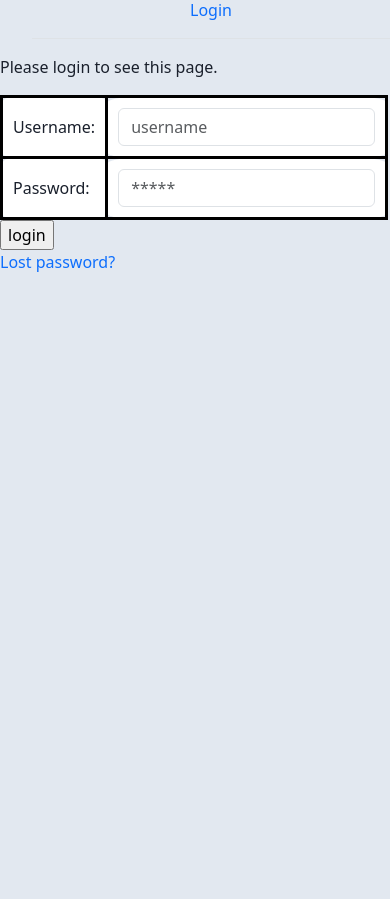
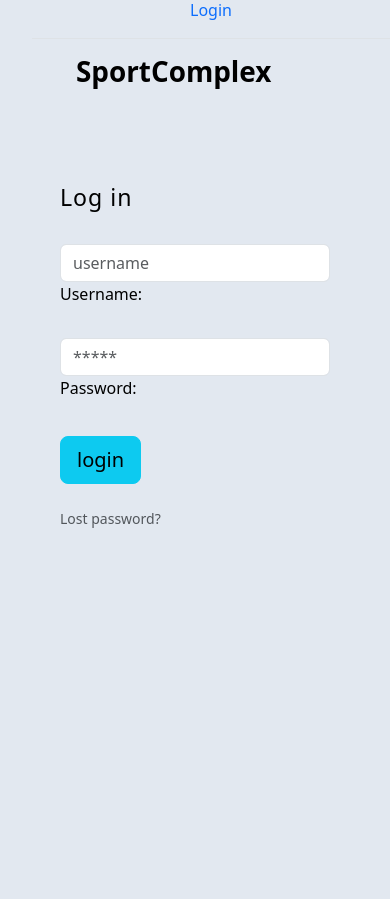
Before and after one commit to zhekan4ik2001/sportcomplex, a Django app: page /login/?next=/login/ in a window 390 px wide. Shown: the part 126-1025 px from the top of the page. Before the commit the page ends 398 px from the top, so only its background shows below. Run offline with Django 4.2, Linux system fonts and the light colour scheme; parts of the project's set-up code (start-up, migrations or seed data) failed here and were passed over; some libraries are stand-ins or nearby versions.

Commit message:
Remove autospin. Format login page. Format button to shudale

```diff
--- a/application/templates/application/profile.html
+++ b/application/templates/application/profile.html
@@ -84,8 +84,8 @@
                 <div class="row">
                     <div class="col-sm-3">
                     </div>
-                    <div class="col-sm-9 text-secondary">
-                        <a href="/schedule" class="nav-link px-2 link-secondary">{% translate "Schedule" %}</a>
+                    <div class="col-sm-9">
+                        <a class="btn bg-primary p-2 text-white" href="/schedule">{% translate "Schedule" %}</a>
                     </div>
                 </div>
                 <hr>
--- a/application/templates/application/schedule.html
+++ b/application/templates/application/schedule.html
@@ -45,7 +45,7 @@
                     </div>
             {% endfor %}
         </div>
-        <div id="carouselExampleControls" class="carousel slide bg-secondary rounded" data-bs-ride="carousel" style="height: 385px;">
+        <div id="carouselExampleControls" class="carousel slide bg-secondary rounded" style="height: 385px;">
             <div class="carousel-inner">
                 <div class="carousel-item" id="month-1"></div>
                 <div class="carousel-item active" id="month"></div>
@@ -91,9 +91,7 @@
                         calendarHtml += "<td></td>";
                     } else {
                         let info = checkTraning(new Date(year, month, day))
-                        if (info[0] == "individual"){
-                            calendarHtml += "<td class='bg-success text-white'>" + day + "</td>";
-                        } else if(info[0] == "group"){
+                        if (info != "false"){
                             calendarHtml += "<td class='bg-primary text-white'>" + day + "</td>";
                         } else {
                             calendarHtml += "<td>" + day + "</td>";
--- a/application/templates/registration/login.html
+++ b/application/templates/registration/login.html
@@ -9,31 +9,55 @@
   {% if user.is_authenticated %}
     <p>Your account doesn't have access to this page. To proceed,
     please login with an account that has access.</p>
-  {% else %}
-    <p>Please login to see this page.</p>
   {% endif %}
 {% endif %}
 
-<form method="post" action="{% url 'application:login' %}">
-{% csrf_token %}
-<table>
 
-<tr>
-  <td>{{ form.username.label_tag }}</td>
-  <td>{{ form.username }}</td>
-</tr>
 
-<tr>
-  <td>{{ form.password.label_tag }}</td>
-  <td>{{ form.password }}</td>
-</tr>
-</table>
+<section class="vh-100">
+  <div class="container-fluid">
+    <div class="row">
+      <div class="col-sm-6 text-black">
 
-<input type="submit" value="login" />
-<input type="hidden" name="next" value="{{ next }}" />
-</form>
+        <div class="px-5 ms-xl-4">
+          <i class="fas fa-crow fa-2x me-3 pt-5 mt-xl-4" style="color: #709085;"></i>
+          <span class="h1 fw-bold mb-0">SportComplex</span>
+        </div>
 
-{# Assumes you setup the password_reset view in your URLconf #}
-<p><a href="{% url 'application:password_reset' %}">Lost password?</a></p>
+        <div class="d-flex align-items-center h-custom-2 px-5 ms-xl-4 mt-5 pt-5 pt-xl-0 mt-xl-n5">
+
+          <form style="width: 23rem;" method="post" action="{% url 'application:login' %}">
+            {% csrf_token %}
+            <h3 class="fw-normal mb-3 pb-3" style="letter-spacing: 1px;">Log in</h3>
+
+            <div class="form-outline mb-4">
+              {{ form.username }}
+              <label class="form-label">{{ form.username.label_tag }}</label>
+            </div>
+
+            <div class="form-outline mb-4">
+              {{ form.password }}
+              <label class="form-label">{{ form.password.label_tag }}</label>
+            </div>
+
+            <div class="pt-1 mb-4">
+              <input class="btn btn-info btn-lg btn-block" type="submit" value="login" />
+              <input type="hidden" name="next" value="{{ next }}" />
+            </div>
+
+            <p class="small mb-5 pb-lg-2"><a class="text-muted" href="{% url 'application:password_reset' %}">Lost password?</a></p>
+
+          </form>
+
+        </div>
+
+      </div>
+      <div class="col-sm-6 px-0 d-none d-sm-block">
+        <img src="https://mdbcdn.b-cdn.net/img/Photos/new-templates/bootstrap-login-form/img3.webp"
+          alt="Login image" class="w-100 vh-100" style="object-fit: cover; object-position: left;">
+      </div>
+    </div>
+  </div>
+</section>
 
 {% endblock %}
```
